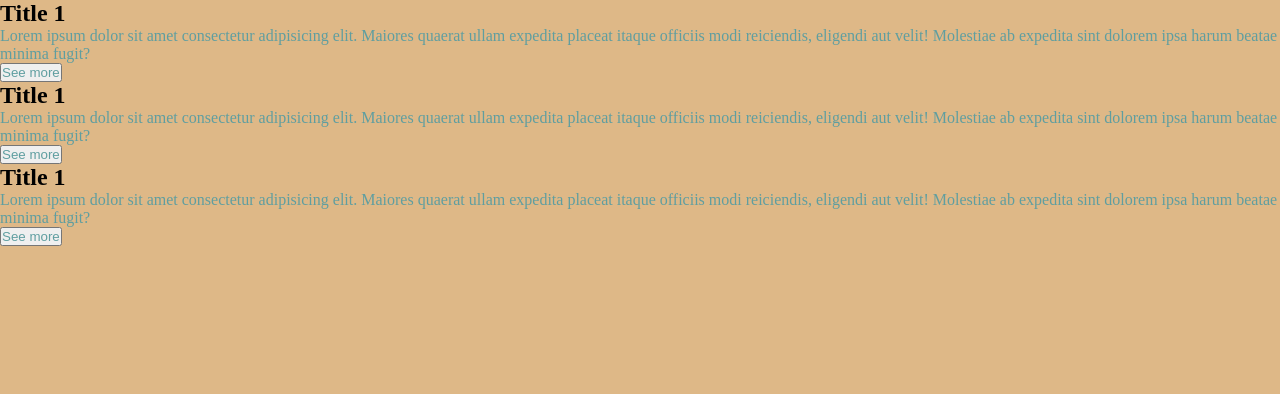
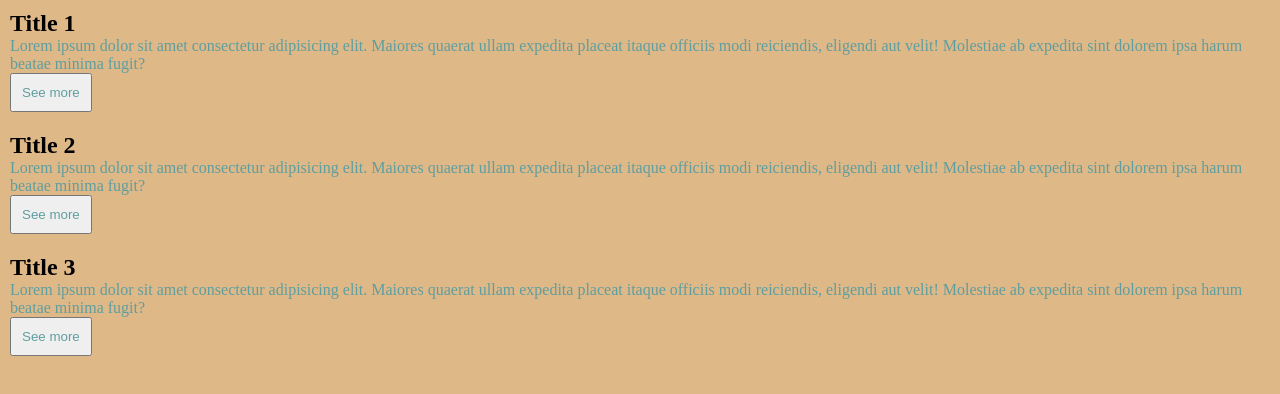
Before and after one commit to Ari88anna/html-sass-first, a website: page index.html in a window 1280 px wide. Drawn offline with Linux system fonts and the light colour scheme.

Commit message:
push fine esercizio

```diff
--- a/index.html
+++ b/index.html
@@ -21,7 +21,7 @@
 
         <div class="txt-container">
 
-            <h2>Title 1</h2>
+            <h2>Title 2</h2>
             <p>Lorem ipsum dolor sit amet consectetur adipisicing elit. Maiores quaerat ullam expedita placeat itaque officiis modi reiciendis, eligendi aut velit! Molestiae ab expedita sint dolorem ipsa harum beatae minima fugit?</p>
             <button>See more</button>
 
@@ -29,7 +29,7 @@
 
         <div class="txt-container">
 
-            <h2>Title 1</h2>
+            <h2>Title 3</h2>
             <p>Lorem ipsum dolor sit amet consectetur adipisicing elit. Maiores quaerat ullam expedita placeat itaque officiis modi reiciendis, eligendi aut velit! Molestiae ab expedita sint dolorem ipsa harum beatae minima fugit?</p>
             <button>See more</button>
 
--- a/src/app.scss
+++ b/src/app.scss
@@ -6,16 +6,23 @@
 }
 
 // Variabili
+$main_color: BurlyWood;
 $title_btn_color: CadetBlue;
+$padding: 10px 10px;
+
 
 
 // Wrapper
 #wrapper {
-    background-color: BurlyWood;
+    background-color: $main_color;
     height: 100vh;
 }
 
 
+.txt-container,
+.txt-container button {
+    padding: $padding;
+}
 
 .txt-container p,
 .txt-container button {
```
Also changed, not shown: dist/app.css.
